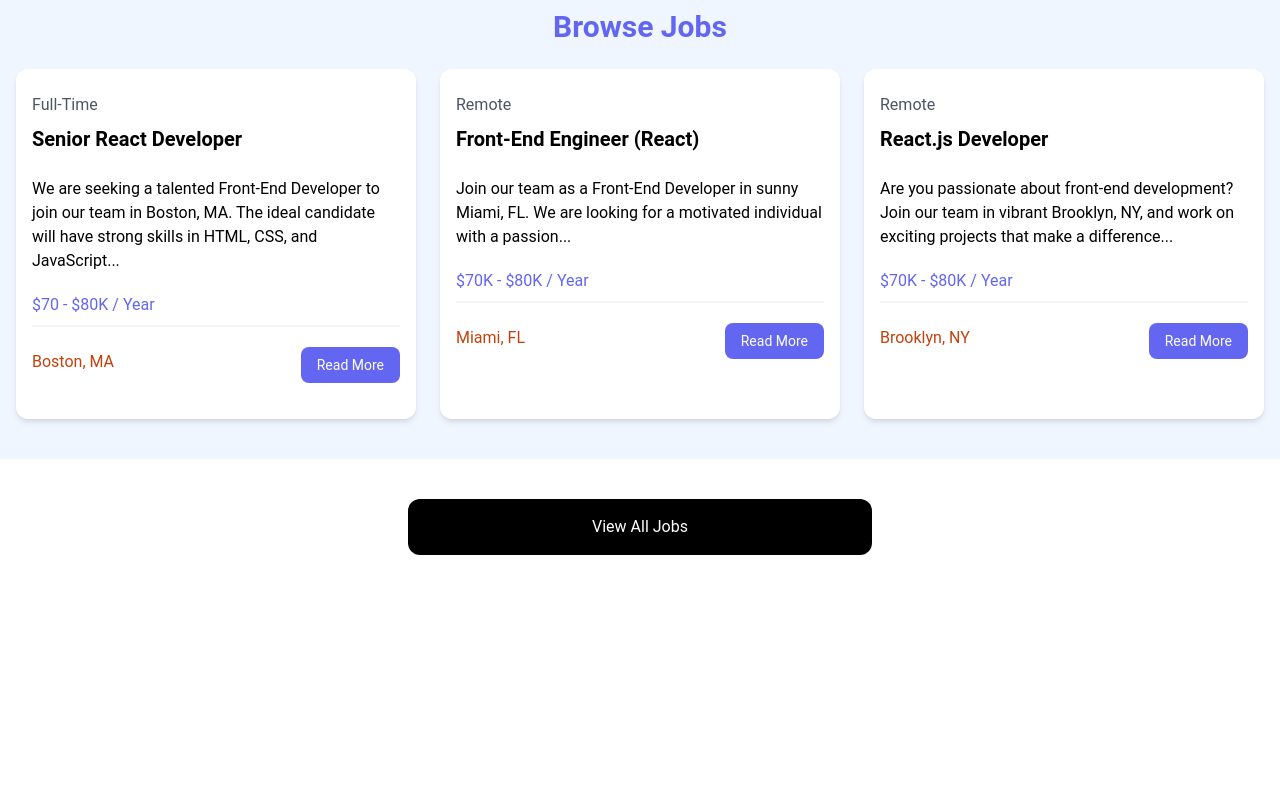
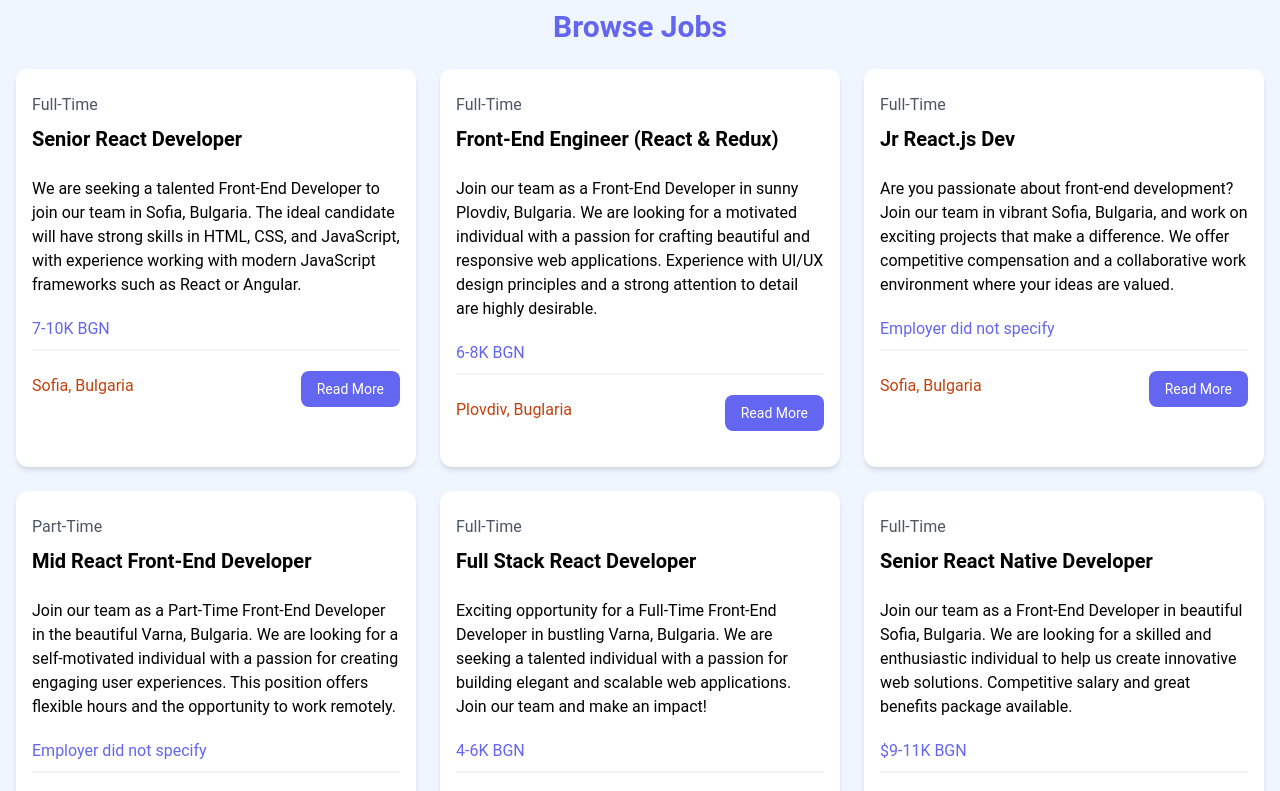
Before and after one commit to kachamachkov/React-Job-Board, a React (Vite) app in the folder client/: page / in a window 1280 px wide. Shown: the part 640-1431 px from the top of the page. Before the commit the page ends 1235 px from the top, so only its background shows below. Built offline with nearby package versions, Linux system fonts and the light colour scheme.

Commit message:
Render jobs dynamically

```diff
--- a/client/src/components/JobListings.jsx
+++ b/client/src/components/JobListings.jsx
@@ -1,4 +1,8 @@
+import jobs from '../jobs.json';
+
 const JobListings = () => {
+
+
   return (
     <section className="bg-blue-50 px-4 py-10">
       <div className="container-xl lg:container m-auto">
@@ -6,27 +10,24 @@
           Browse Jobs
         </h2>
         <div className="grid grid-cols-1 md:grid-cols-3 gap-6">
-          {/* <!-- Job Listing 1 --> */}
+          {jobs.map((job) => (
             <div className="bg-white rounded-xl shadow-md relative">
               <div className="p-4">
                 <div className="mb-6">
                   <div className="text-gray-600 my-2">
-                  Full-Time
+                    {job.type}
                   </div>
                   <h3 className="text-xl font-bold">
-                  Senior React Developer
+                    {job.title}
                   </h3>
                 </div>
 
                 <div className="mb-5">
-                We are seeking a talented Front-End
-                Developer to join our team in Boston, MA.
-                The ideal candidate will have strong skills
-                in HTML, CSS, and JavaScript...
+                  {job.description}
                 </div>
 
                 <h3 className="text-indigo-500 mb-2">
-                $70 - $80K / Year
+                  {job.salary}
                 </h3>
 
                 <div className="border border-gray-100 mb-5"></div>
@@ -34,7 +35,7 @@
                 <div className="flex flex-col lg:flex-row justify-between mb-4">
                   <div className="text-orange-700 mb-3">
                     <i className="fa-solid fa-location-dot text-lg"></i>
-                  Boston, MA
+                    {job.location}
                   </div>
                   <a
                     href="job.html"
@@ -45,83 +46,9 @@
                 </div>
               </div>
             </div>
-          {/* <!-- Job Listing 2 --> */}
-          <div className="bg-white rounded-xl shadow-md relative">
-            <div className="p-4">
-              <div className="mb-6">
-                <div className="text-gray-600 my-2">
-                  Remote
-                </div>
-                <h3 className="text-xl font-bold">
-                  Front-End Engineer (React)
-                </h3>
-              </div>
 
-              <div className="mb-5">
-                Join our team as a Front-End Developer in
-                sunny Miami, FL. We are looking for a
-                motivated individual with a passion...
-              </div>
+          ))}
 
-              <h3 className="text-indigo-500 mb-2">
-                $70K - $80K / Year
-              </h3>
-
-              <div className="border border-gray-100 mb-5"></div>
-
-              <div className="flex flex-col lg:flex-row justify-between mb-4">
-                <div className="text-orange-700 mb-3">
-                  <i className="fa-solid fa-location-dot text-lg"></i>
-                  Miami, FL
-                </div>
-                <a
-                  href="job.html"
-                  className="h-[36px] bg-indigo-500 hover:bg-indigo-600 text-white px-4 py-2 rounded-lg text-center text-sm"
-                >
-                  Read More
-                </a>
-              </div>
-            </div>
-          </div>
-          {/* <!-- Job Listing 3 --> */}
-          <div className="bg-white rounded-xl shadow-md relative">
-            <div className="p-4">
-              <div className="mb-6">
-                <div className="text-gray-600 my-2">
-                  Remote
-                </div>
-                <h3 className="text-xl font-bold">
-                  React.js Developer
-                </h3>
-              </div>
-
-              <div className="mb-5">
-                Are you passionate about front-end
-                development? Join our team in vibrant
-                Brooklyn, NY, and work on exciting projects
-                that make a difference...
-              </div>
-
-              <h3 className="text-indigo-500 mb-2">
-                $70K - $80K / Year
-              </h3>
-
-              <div className="border border-gray-100 mb-5"></div>
-
-              <div className="flex flex-col lg:flex-row justify-between mb-4">
-                <div className="text-orange-700 mb-3">
-                  <i className="fa-solid fa-location-dot text-lg"></i>
-                  Brooklyn, NY
-                </div>
-                <a
-                  href="job.html"
-                  className="h-[36px] bg-indigo-500 hover:bg-indigo-600 text-white px-4 py-2 rounded-lg text-center text-sm"
-                >
-                  Read More
-                </a>
-              </div>
-            </div>
-          </div>
         </div>
       </div>
     </section>
--- /dev/null
+++ b/client/src/jobs.json
@@ -0,0 +1,86 @@
+[
+  {
+    "id": "1",
+    "title": "Senior React Developer",
+    "type": "Full-Time",
+    "description": "We are seeking a talented Front-End Developer to join our team in Sofia, Bulgaria. The ideal candidate will have strong skills in HTML, CSS, and JavaScript, with experience working with modern JavaScript frameworks such as React or Angular.",
+    "location": "Sofia, Bulgaria",
+    "salary": "7-10K BGN",
+    "company": {
+      "name": "NewTek Solutions",
+      "description": "NewTek Solutions is a leading technology company specializing in web development and digital solutions. We pride ourselves on delivering high-quality products and services to our clients while fostering a collaborative and innovative work environment.",
+      "contactEmail": "contact@teksolutions.com",
+      "contactPhone": "555-555-5555"
+    }
+  },
+  {
+    "id": "2",
+    "title": "Front-End Engineer (React & Redux)",
+    "type": "Full-Time",
+    "location": "Plovdiv, Buglaria",
+    "description": "Join our team as a Front-End Developer in sunny Plovdiv, Bulgaria. We are looking for a motivated individual with a passion for crafting beautiful and responsive web applications. Experience with UI/UX design principles and a strong attention to detail are highly desirable.",
+    "salary": "6-8K BGN",
+    "company": {
+      "name": "Veneer Solutions",
+      "description": "Veneer Solutions is a creative agency specializing in digital design and development. Our team is dedicated to pushing the boundaries of creativity and innovation to deliver exceptional results for our clients.",
+      "contactEmail": "contact@loremipsum.com",
+      "contactPhone": "555-555-5555"
+    }
+  },
+  {
+    "id": "3",
+    "title": "Jr React.js Dev",
+    "type": "Full-Time",
+    "location": "Sofia, Bulgaria",
+    "description": "Are you passionate about front-end development? Join our team in vibrant Sofia, Bulgaria, and work on exciting projects that make a difference. We offer competitive compensation and a collaborative work environment where your ideas are valued.",
+    "salary": " Employer did not specify ",
+    "company": {
+      "name": "Dolor Cloud",
+      "description": "Dolor Cloud is a leading technology company specializing in digital solutions for businesses of all sizes. With a focus on innovation and customer satisfaction, we are committed to delivering cutting-edge products and services.",
+      "contactEmail": "contact@dolorsitamet.com",
+      "contactPhone": "555-555-5555"
+    }
+  },
+  {
+    "id": "4",
+    "title": "Mid React Front-End Developer",
+    "type": "Part-Time",
+    "description": "Join our team as a Part-Time Front-End Developer in the beautiful Varna, Bulgaria. We are looking for a self-motivated individual with a passion for creating engaging user experiences. This position offers flexible hours and the opportunity to work remotely.",
+    "location": "Varna, Bulgaria",
+    "salary": " Employer did not specify ",
+    "company": {
+      "name": "Alpha Elite",
+      "description": "Alpha Elite is a dynamic startup specializing in digital marketing and web development. We are committed to fostering a diverse and inclusive workplace where creativity and innovation thrive.",
+      "contactEmail": "contact@adipisicingelit.com",
+      "contactPhone": "555-555-5555"
+    }
+  },
+  {
+    "id": "5",
+    "title": "Full Stack React Developer",
+    "type": "Full-Time",
+    "description": "Exciting opportunity for a Full-Time Front-End Developer in bustling Varna, Bulgaria. We are seeking a talented individual with a passion for building elegant and scalable web applications. Join our team and make an impact!",
+    "location": "Varna, Bulgaria",
+    "salary": "4-6K BGN",
+    "company": {
+      "name": "Browning Technologies",
+      "description": "Browning Technologies is a rapidly growing technology company specializing in e-commerce solutions. We offer a dynamic and collaborative work environment where employees are encouraged to think creatively and innovate.",
+      "contactEmail": "contact@consecteturadipisicing.com",
+      "contactPhone": "555-555-5555"
+    }
+  },
+  {
+    "id": "6",
+    "title": "Senior React Native Developer",
+    "type": "Full-Time",
+    "description": "Join our team as a Front-End Developer in beautiful Sofia, Bulgaria. We are looking for a skilled and enthusiastic individual to help us create innovative web solutions. Competitive salary and great benefits package available.",
+    "location": "Sofia, Bulgaria",
+    "salary": "$9-11K BGN",
+    "company": {
+      "name": "Port Solutions INC",
+      "description": "Port Solutions is a leading technology company specializing in software development and digital marketing. We are committed to providing our clients with cutting-edge solutions and our employees with a supportive and rewarding work environment.",
+      "contactEmail": "contact@ipsumlorem.com",
+      "contactPhone": "555-555-5555"
+    }
+  }
+]
```
Also changed, not shown: 1 other file (tests, documents, lock files or other folders). Lines whose indentation alone changed are shown as unchanged.
